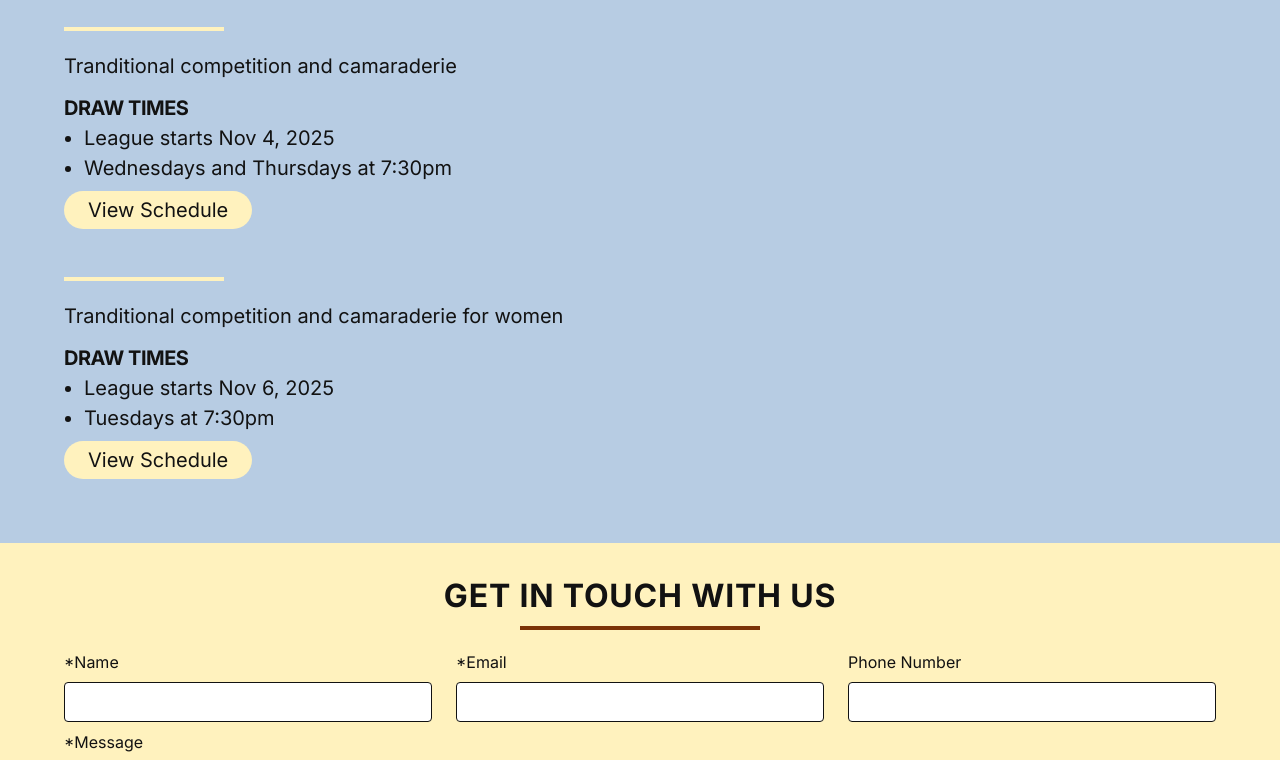
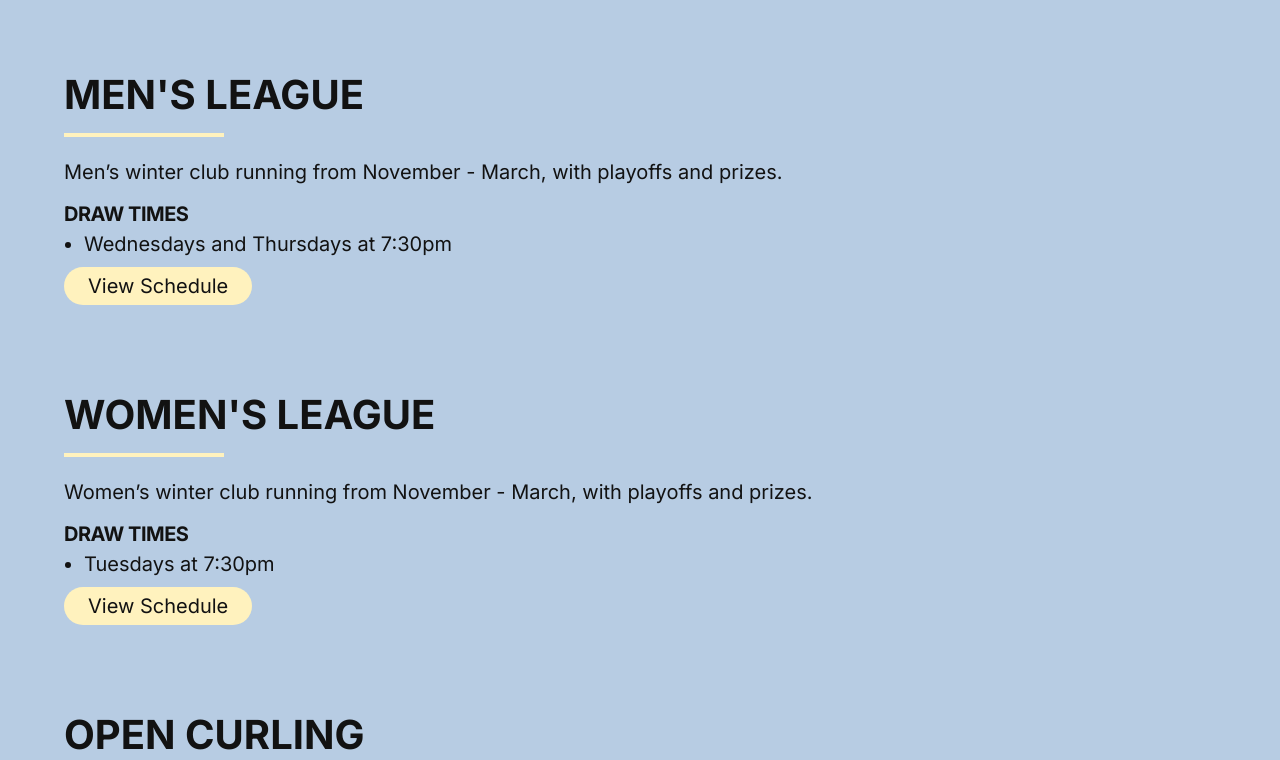
Before and after one commit to Azarov204/starbuck-curling, a React (Vite) app: page /leagues in a window 1280 px wide. Shown: the part 669-1429 px from the top of the page. Built offline with nearby package versions, Linux system fonts and the light colour scheme.

Commit message:
update pages

```diff
--- a/src/pages/About/About.jsx
+++ b/src/pages/About/About.jsx
@@ -11,7 +11,7 @@ const About = () => {
         description="Starbuck Curling Club"
         bottomMaskColor={"var(--color-website-bg-1)"}
       />
-      <div className="mx-auto max-w-7xl px-16 pb-12">
+      <div className="mx-auto max-w-5xl px-16 pb-12">
         <p className="text-center pb-6">
           Lorem ipsum dolor sit amet, consectetur adipiscing elit. Vivamus nec
           mauris quis erat hendrerit eleifend. Etiam et aliquam erat. Donec
--- a/src/pages/Home/Home.jsx
+++ b/src/pages/Home/Home.jsx
@@ -46,17 +46,17 @@ const Home = () => {
         bottomMaskColor={"var(--color-website-bg-1)"}
       ></HeroLogo>
       <div className="grow">
-        <div className="mx-auto max-w-7xl px-16 pb-12">
-          <h1 className="flex justify-center text-center font-bold pb-6">
+        <div className="px-16 pb-24">
+          <h1 className="mx-auto max-w-7xl flex justify-center text-center font-bold pb-6">
             Welcome to the Starbuck Curling Club!
           </h1>
-          <p className="text-center pb-6">
+          <p className="mx-auto max-w-5xl text-center pb-6">
             We’re a small-town club in Starbuck, Manitoba where community comes
             first. Home of Ernie’s bar, our strong sense of camaraderie makes
             for fun, competitive, and welcoming men’s and ladies’ leagues
             throughout the season.
           </p>
-          <p className="text-center">
+          <p className="mx-auto max-w-5xl text-center ">
             We also offer league play, open curling nights, bonspiels and glow
             curling. If you’d like to book the ice or inquire about our
             different curling leagues, please contact us, we’d love to have you
--- a/src/pages/Leagues/Leagues.jsx
+++ b/src/pages/Leagues/Leagues.jsx
@@ -13,7 +13,7 @@ const Leagues = () => {
         description="Come play!"
         bottomMaskColor={"var(--color-website-bg-1)"}
       />
-      <div className="mx-auto max-w-7xl px-16 pb-6">
+      <div className="mx-auto max-w-5xl px-16 pb-6">
         <p className="text-center py-2">
           The Starbuck Curling Club hosts both men’s and ladies leagues that run
           through the winter from November through March. Our ladies curl on
@@ -23,25 +23,38 @@ const Leagues = () => {
           men’s or ladies leagues, please reach out using the contact form.
         </p>
       </div>
-      <div>
+      <div className="mx-auto max-w-7xl">
+        <div className="pt-4">
           <LeagueInfo
-          name="Men's League"
-          desc="Tranditional competition and camaraderie"
-          startDay="League starts Nov 4, 2025"
+            title="Men's League"
+            desc="Men’s winter club running from November - March, with playoffs and prizes."
+            startDay=""
             gameDay="Wednesdays and Thursdays at 7:30pm"
             scheduleImg={scheduleImg}
             registerInfo="Adam: (204) 222-2222 | email@email.com"
           />
         </div>
-      <div className="pb-10">
+        <div className="pt-10">
           <LeagueInfo
-          name="Women's League"
-          desc="Tranditional competition and camaraderie for women"
-          startDay="League starts Nov 6, 2025"
+            title="Women's League"
+            desc="Women’s winter club running from November - March, with playoffs and prizes."
+            startDay=""
             gameDay="Tuesdays at 7:30pm"
             scheduleImg={scheduleImg}
             registerInfo="Adamithy: (204) 222-2222 | email@email.com"
           />
+        </div>
+        <div className="pt-10 pb-30">
+          <LeagueInfo
+            title="Open Curling"
+            desc="Are full season commitments too much but you’re still interested in throwing a few
+                rocks? Open curling might just be for you. On select Fridays, we do open curling night
+                which are 2 person teams and 4-end games. No sweeping and play as much as you’d
+                like! These make for quick games, lots of fun, and also a great way to try out the game if
+                you are just starting out. Keep an eye out for our next open curling night on our
+                instagram page."
+          />
+        </div>
       </div>
       <Contact />
     </>
```
Lines whose indentation alone changed are shown as unchanged.
